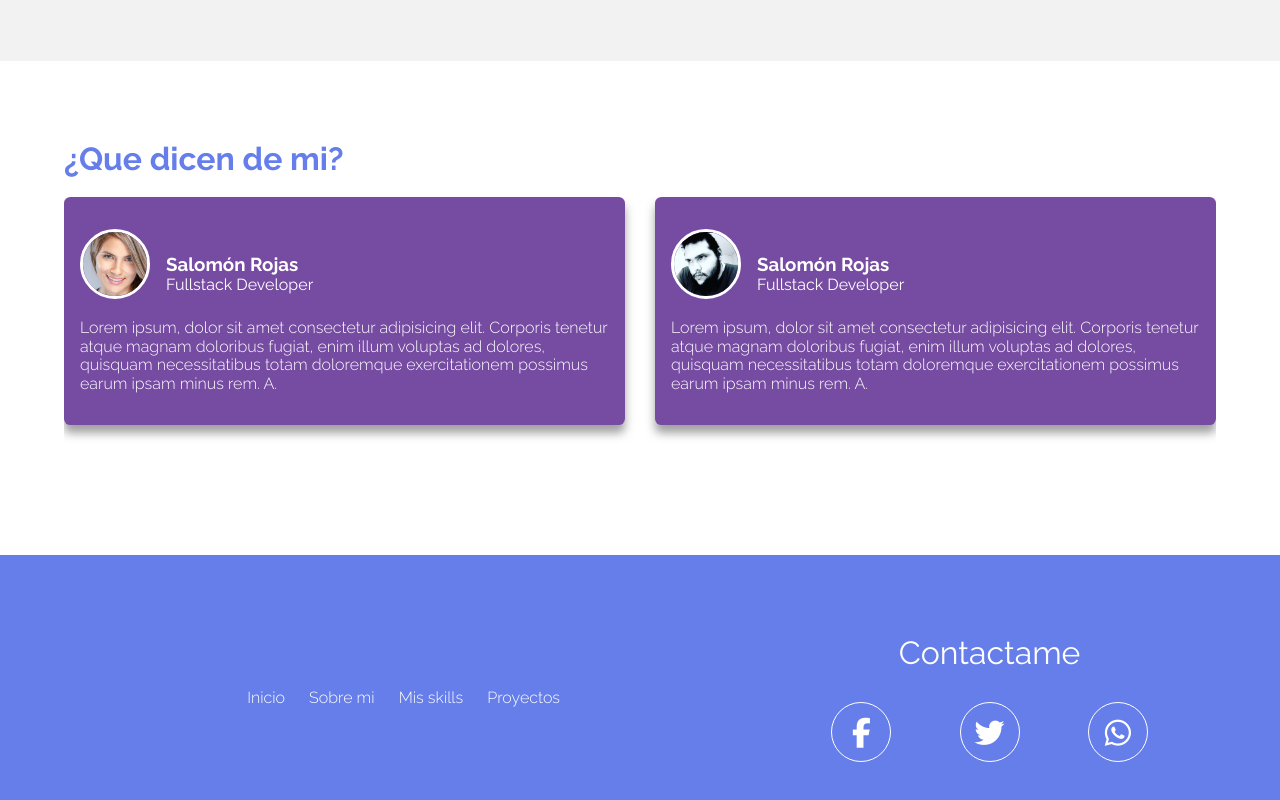
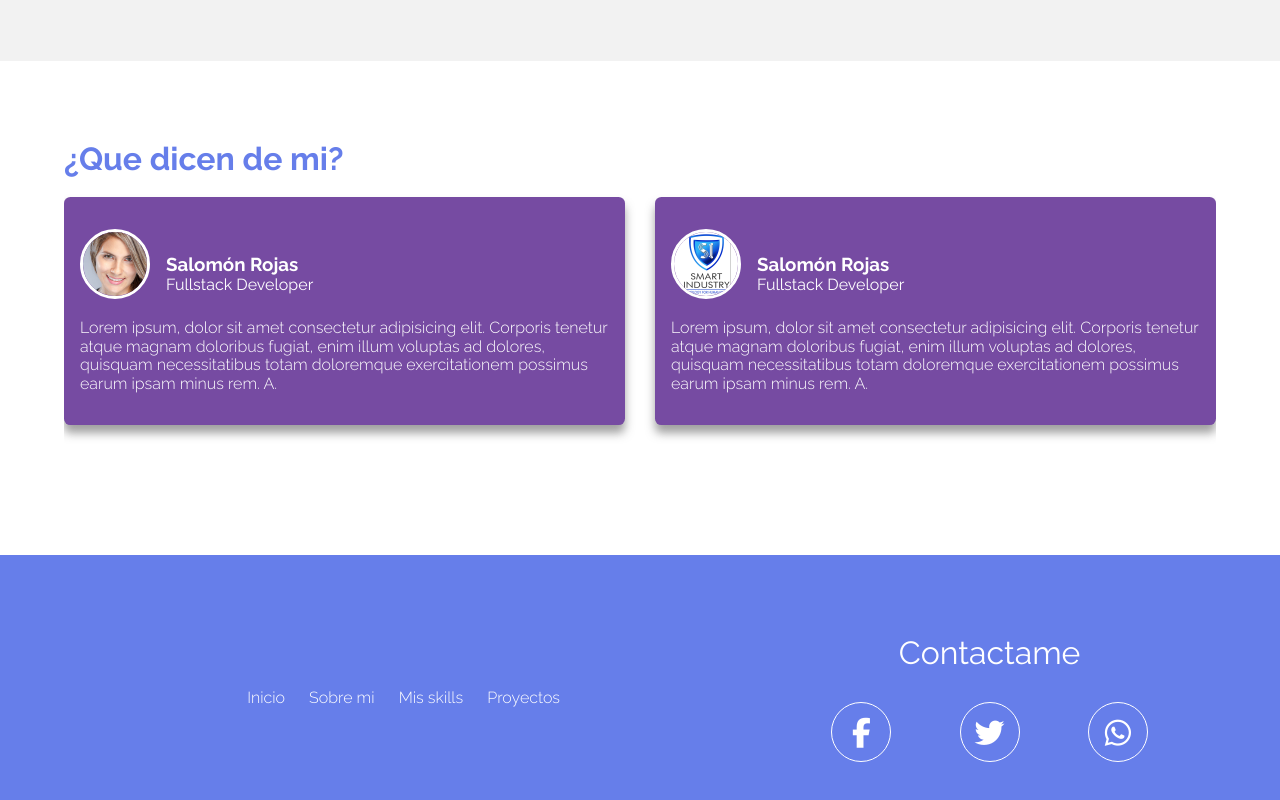
Before and after one commit to salomon1102/salomon_portafolio, a plain HTML site: page index.html in a window 1280 px wide. Shown: the part 3533-4333 px from the top of the page. Drawn offline with Linux system fonts and the light colour scheme.

Commit message:
modify image

```diff
--- a/index.html
+++ b/index.html
@@ -148,7 +148,7 @@
     <article class="testimony__item">
         <div class="testimony__personal">
             <div class="testimony__img">
-                <img src="./img/img01.jpg" alt="testimony_img">
+                <img src="img/salom.jpeg" alt="testimony_img">
             </div>
             <div class="boxTitle">
                 <h3 >Salomón Rojas</h3>
```
Also changed, not shown: img/salom.jpeg (added).
